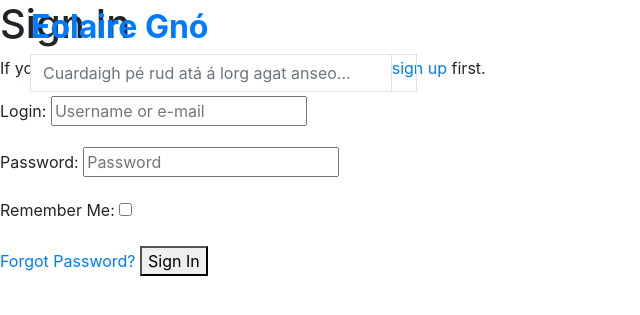
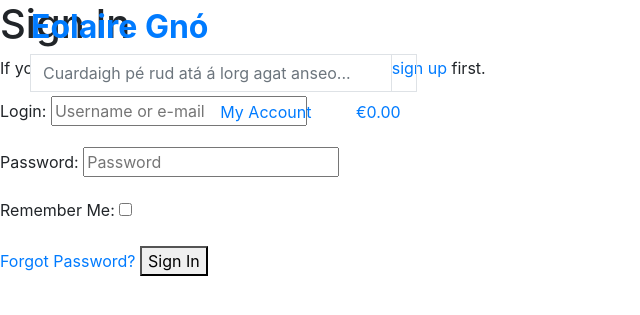
Before and after one commit to seananocoistin/milestoneproject4, a Django app: page /accounts/login/ in a window 1280 px wide. Shown: the top 315 px of the page, without its empty margins (0-640 px from the left). Run offline with Django 3.2, Linux system fonts and the light colour scheme; some libraries are stand-ins or nearby versions.

Commit message:
Added account and shopping bag menu link

```diff
--- a/home/templates/home/index.html
+++ b/home/templates/home/index.html
@@ -19,7 +19,7 @@
                 </h1>
                 <div>
                     <h4>
-                        <a href="" class="shop-now button btn btn-lg rounded-0 text-uppercase py-3">Shop now</a>
+                        <a href="" class="shop-now button btn btn-lg rounded-0 text-uppercase py-3">Aimsigh an gnó atá uait</a>
                     </h4>
                 </div>
 
--- a/templates/base.html
+++ b/templates/base.html
@@ -58,12 +58,43 @@
    </div>
    <div class="col-12 col-lg-4 my-auto py-1 py-lg-0">
         <ul class="list-inline list-unstyled text-center text-lg-right my-0">
-        <li class="list-inline-item dropdown"></li>
-        <li class="list-inline-item"></li>
+            <li class="list-inline-item dropdown">
+                <a class="text-black nav-link" href="#" id="user-options" data-toggle="dropdown" aria-haspopup="true" aria-expanded="false">
+                    <div class="text-center">
+                        <div><i class="fas fa-user fa-lg"></i></div>
+                        <p class="my-O">My Account</p>
+                    </div>
+                </a>
+                <div class="dropdown-menu border-0" aria-labelledby="user-options">
+                    {% if request.user.is_authenticated %}
+                        {% if request.user.is_superuser %}
+                            <a href="" class="dropdown-item">Product Management</a>
+                        {% endif %}
+                        <a href="" class="dropdown-item">Mo Phróifíl</a>
+                        <a href="{% url 'account_logout' %}" class="dropdown-item">Scoir</a>
+                    {% else %}
+                        <a href="{% url 'account_signup' %}" class="dropdown-item">Cláraigh</a>
+                        <a href="{% url 'account_login' %}" class="dropdown-item">Sínigh isteach</a>
+                    {% endif %}
+                </div>
+            </li>
+            <li class="list-inline-item">
+                <a class="{% if grand_total %}text-info font-weight-bold{% else %}text-black{% endif %} nav-link" href="">
+                    <div class="text-center">
+                        <div><i class="fas fa-shopping-bag fa-lg"></i></div>
+                        <p class="my-O">
+                        {% if grand_total %}
+                            €{{ grand_total|floatformat:2 }}
+                        {% else %}
+                            €0.00
+                        {% endif %}
+                        </p>
+                    </div>
+                </a>
+            </li>
         </ul>
-   </div>
-
-
+    </div>
+    </div>
     </header>
 
     {% if messages %}
```
